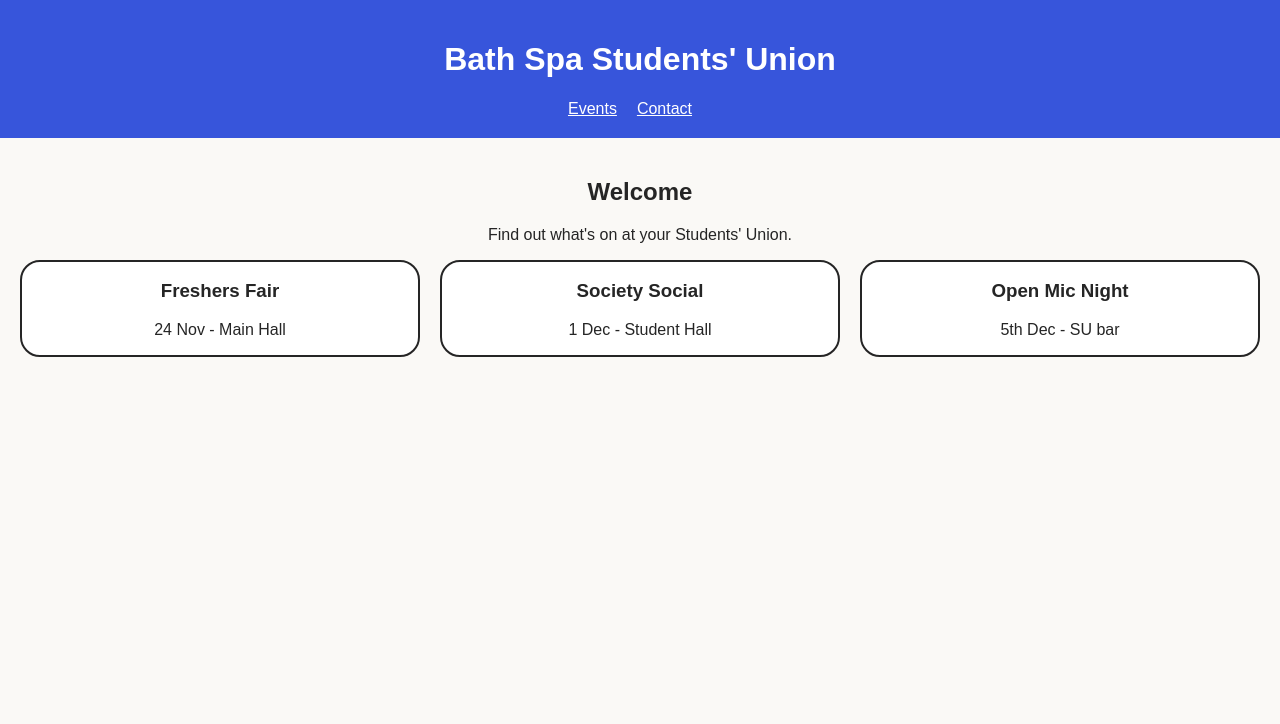
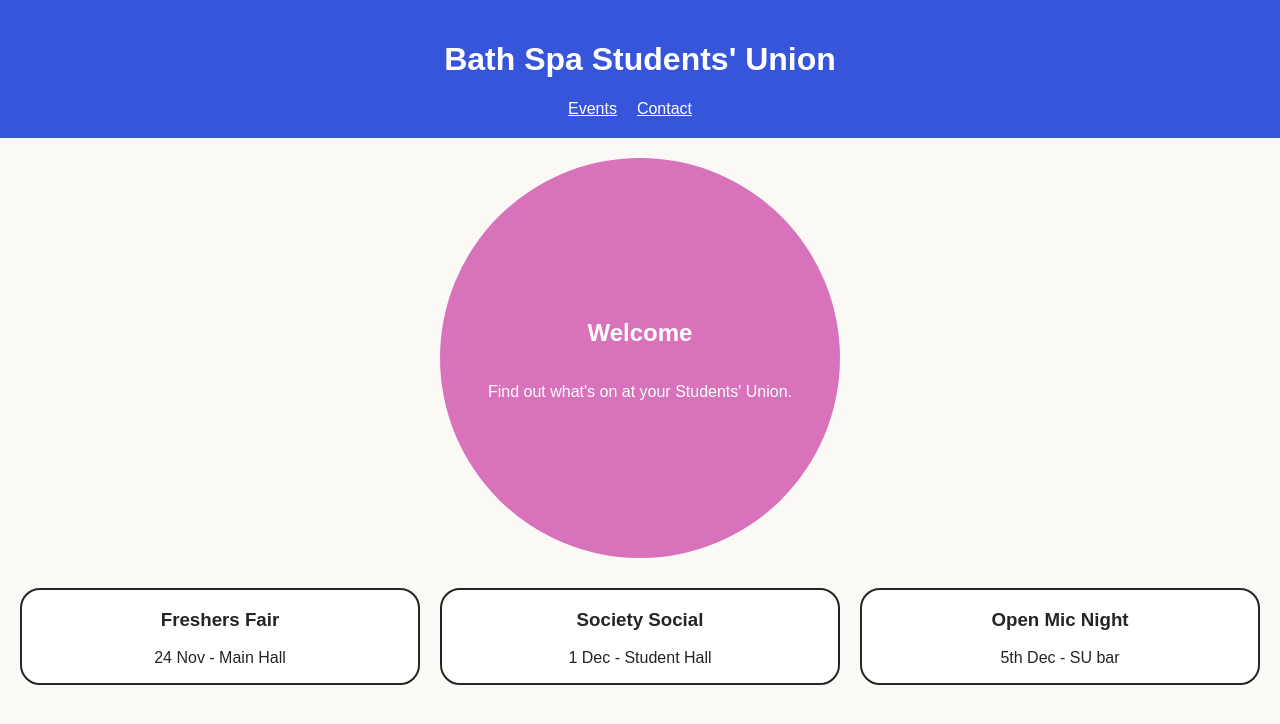
Before and after one commit to uklewis124/Group-Collaboration-Project-BSU, a React (Vite) app in the folder BSUsite/client/: page / in a window 1280 px wide. Shown: the top 724 px of the page. Built offline with nearby package versions, Linux system fonts and the light colour scheme.

Commit message:
Update css

```diff
--- a/BSUsite/client/src/App.css
+++ b/BSUsite/client/src/App.css
@@ -42,3 +42,17 @@ main {
     grid-template-columns: repeat(3, 1fr);
   }
 }
+.welcome {
+  background-color: #d772bb;
+  color: white;
+  width: 320px;
+  height: 320px;
+  border-radius: 50%;
+  display: flex;
+  flex-direction: column;
+  justify-content: center;
+  align-items: center;
+  text-align: center;
+  padding: 40px;
+  margin: 0 auto 30px;
+}
--- a/BSUsite/client/src/App.jsx
+++ b/BSUsite/client/src/App.jsx
@@ -10,8 +10,10 @@ function App() {
       <Header />
 
       <main>
-        <h2>Welcome</h2>
-        <p>Find out what's on at your Students' Union.</p>
+        <section className="welcome">
+  <h2>Welcome</h2>
+  <p>Find out what's on at your Students' Union.</p>
+</section>
         <div className="event-list">
   <EventCard title="Freshers Fair" date="24 Nov" location="Main Hall" />
   <EventCard title="Society Social" date="1 Dec" location="Student Hall" />
```
